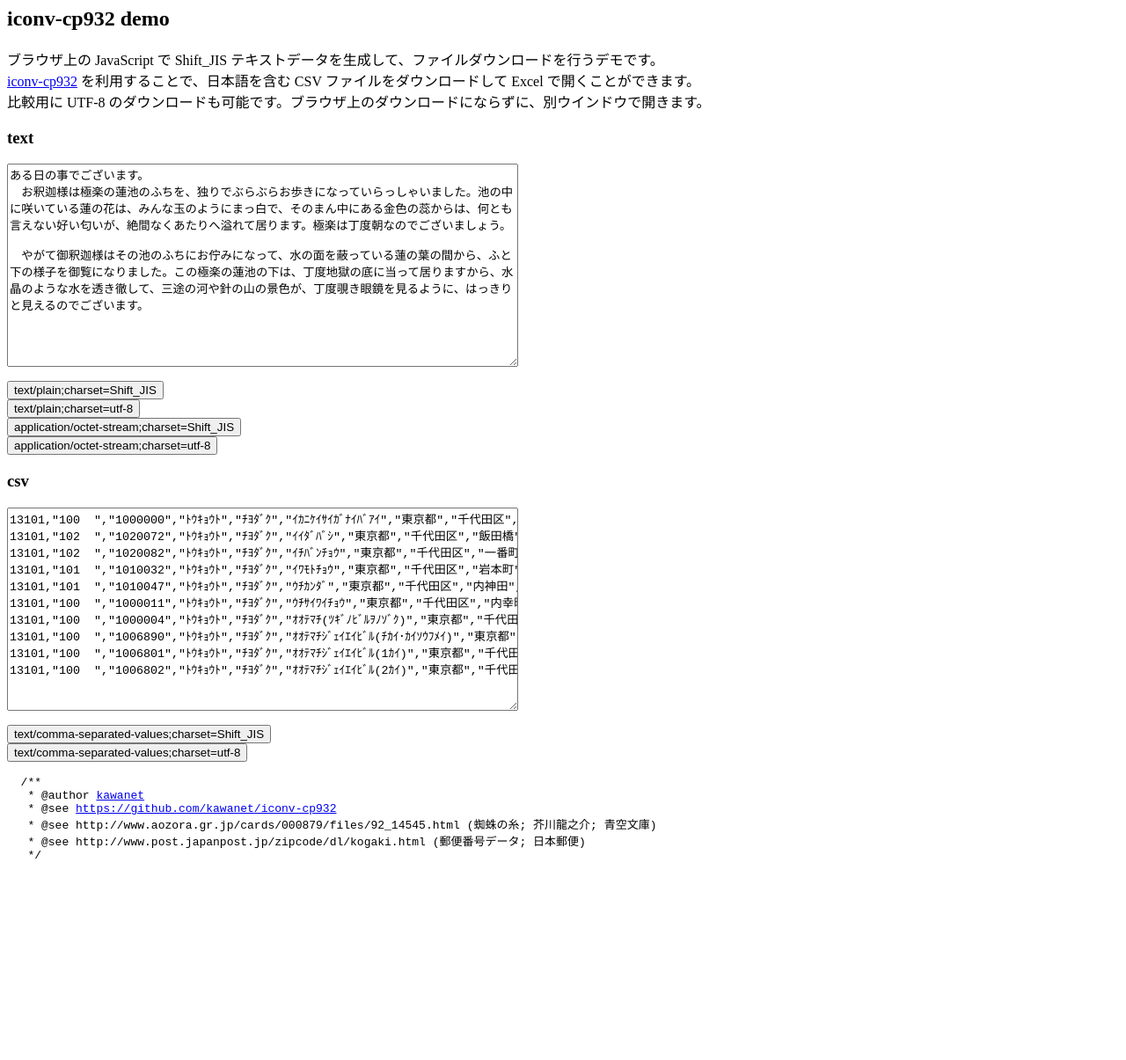
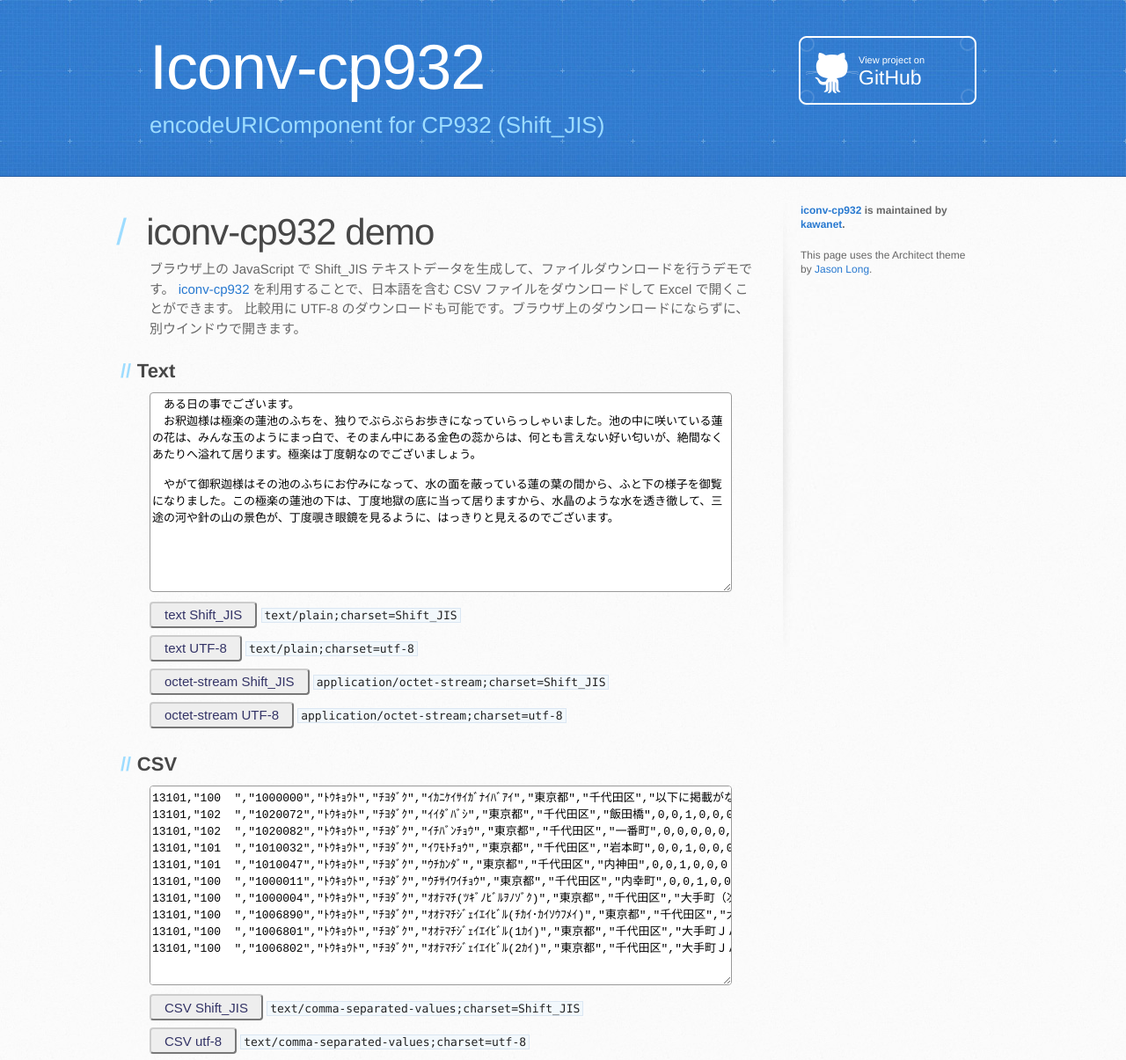
Before and after one commit to kawanet/iconv-cp932, a plain HTML site: page demo/index.html in a window 1280 px wide. Shown: the top 1205 px of the page at 88% size. Before the commit the page ends 993 px from the top, so only its background shows below. Drawn offline with Linux system fonts and the light colour scheme.

Commit message:
demo page applied a theme

```diff
--- a/demo/index.html
+++ b/demo/index.html
@@ -1,33 +1,88 @@
-<html lang="ja">
+<!DOCTYPE html>
+<html>
 <head>
-  <meta charset="utf-8">
-  <title>iconv-cp932 demo</title>
+  <meta charset='utf-8'>
+  <meta http-equiv="X-UA-Compatible" content="chrome=1">
+  <meta name="viewport" content="width=device-width, initial-scale=1, maximum-scale=1">
+  <!--
+  <link href='https://fonts.googleapis.com/css?family=Architects+Daughter' rel='stylesheet' type='text/css'>
+  -->
+  <link rel="stylesheet" type="text/css" href="../stylesheets/stylesheet.css" media="screen" />
+  <link rel="stylesheet" type="text/css" href="../stylesheets/pygment_trac.css" media="screen" />
+  <link rel="stylesheet" type="text/css" href="../stylesheets/print.css" media="print" />
+
+  <!--[if lt IE 9]>
+  <script src="//html5shiv.googlecode.com/svn/trunk/html5.js"></script>
+  <![endif]-->
+
   <script src="https://raw.github.com/kawanet/iconv-cp932/master/public/iconv-cp932.min.js" charset="utf-8"></script>
+
+  <script>
+    function tap(id, type, utf8) {
+      var str = document.getElementById(id).value;
+      if (utf8) {
+        type += ";charset=UTF-8";
+        str = encodeURIComponent(str);
+      } else {
+        type += ";charset=Shift_JIS";
+        str = IconvCP932.encodeURIComponent(str);
+      }
+      var href = "data:" + type + "," + str;
+      window.open(href, "_blank");
+    }
+  </script>
+
+  <style>
+    button { height: 30px; font-size: 15px; margin: 4px 0; border-radius: 4px; background-color: #eee; border-color: #ccc; color: #336; padding: 0 1em; }
+    textarea { height: 17em; width: 95%; font-size: 13px; border: solid 1px #999; border-radius: 4px; }
+  </style>
+
+  <title>IconvCP932 Demo</title>
 </head>
+
 <body>
+<header>
+  <div class="inner">
+    <h1>Iconv-cp932</h1>
+    <h2>encodeURIComponent for CP932 (Shift_JIS)</h2>
+    <a href="https://github.com/kawanet/iconv-cp932" class="button"><small>View project on</small>GitHub</a>
+  </div>
+</header>
 
-<h2>iconv-cp932 demo</h2>
-<p>
-  ブラウザ上の JavaScript で Shift_JIS テキストデータを生成して、ファイルダウンロードを行うデモです。<br>
-  <a href="https://github.com/kawanet/iconv-cp932" target="_blank">iconv-cp932</a> を利用することで、日本語を含む CSV ファイルをダウンロードして Excel で開くことができます。<br>
-  比較用に UTF-8 のダウンロードも可能です。ブラウザ上のダウンロードにならずに、別ウインドウで開きます。<br>
-</p>
-<h3>text</h3>
-  <textarea id="text_input" rows="15" cols="70" wrap="soft"
-    >ある日の事でございます。
+<div id="content-wrapper">
+  <div class="inner clearfix">
+    <section id="main-content">
+      <h1>
+        <a name="iconv-cp932" class="anchor" href="#iconv-cp932"><span class="octicon octicon-link"></span></a>iconv-cp932 demo</h1>
+
+      <p>
+        ブラウザ上の JavaScript で Shift_JIS テキストデータを生成して、ファイルダウンロードを行うデモです。
+        <a href="https://github.com/kawanet/iconv-cp932" target="_blank">iconv-cp932</a> を利用することで、日本語を含む CSV ファイルをダウンロードして Excel で開くことができます。
+        比較用に UTF-8 のダウンロードも可能です。ブラウザ上のダウンロードにならずに、別ウインドウで開きます。
+      </p>
+
+      <h2><a name="text" class="anchor" href="#text"><span class="octicon octicon-link"></span></a>Text</h2>
+
+      <textarea id="text_input" wrap="soft"
+        >　ある日の事でございます。
 　お釈迦様は極楽の蓮池のふちを、独りでぶらぶらお歩きになっていらっしゃいました。池の中に咲いている蓮の花は、みんな玉のようにまっ白で、そのまん中にある金色の蕊からは、何とも言えない好い匂いが、絶間なくあたりへ溢れて居ります。極楽は丁度朝なのでございましょう。
 
 　やがて御釈迦様はその池のふちにお佇みになって、水の面を蔽っている蓮の葉の間から、ふと下の様子を御覧になりました。この極楽の蓮池の下は、丁度地獄の底に当って居りますから、水晶のような水を透き徹して、三途の河や針の山の景色が、丁度覗き眼鏡を見るように、はっきりと見えるのでございます。
-</textarea>
-<p>
-  <button onclick="tap('text_input', 'text/plain');">text/plain;charset=Shift_JIS</button><br>
-  <button onclick="tap('text_input', 'text/plain', true);">text/plain;charset=utf-8</button><br>
-  <button onclick="tap('text_input', 'application/octet-stream');">application/octet-stream;charset=Shift_JIS</button><br>
-  <button onclick="tap('text_input', 'application/octet-stream', true);">application/octet-stream;charset=utf-8</button>
-</p>
-<h3>csv</h3>
-  <textarea id="csv_input" rows="15" cols="70" wrap="off"
-    >13101,"100  ","1000000","ﾄｳｷｮｳﾄ","ﾁﾖﾀﾞｸ","ｲｶﾆｹｲｻｲｶﾞﾅｲﾊﾞｱｲ","東京都","千代田区","以下に掲載がない場合",0,0,0,0,0,0
+      </textarea>
+      <p>
+        <button onclick="tap('text_input', 'text/plain');">text Shift_JIS</button> <code>text/plain;charset=Shift_JIS</code><br>
+        <button onclick="tap('text_input', 'text/plain', true);">text UTF-8</button> <code>text/plain;charset=utf-8</code><br>
+        <button onclick="tap('text_input', 'application/octet-stream');">octet-stream Shift_JIS</button> <code>application/octet-stream;charset=Shift_JIS</code><br>
+        <button onclick="tap('text_input', 'application/octet-stream', true);">octet-stream UTF-8</button> <code>application/octet-stream;charset=utf-8</code>
+      </p>
+
+      <p>
+      </p>
+
+      <h2><a name="csv" class="anchor" href="#csv"><span class="octicon octicon-link"></span></a>CSV</h2>
+
+      <textarea id="csv_input" wrap="off"
+>13101,"100  ","1000000","ﾄｳｷｮｳﾄ","ﾁﾖﾀﾞｸ","ｲｶﾆｹｲｻｲｶﾞﾅｲﾊﾞｱｲ","東京都","千代田区","以下に掲載がない場合",0,0,0,0,0,0
 13101,"102  ","1020072","ﾄｳｷｮｳﾄ","ﾁﾖﾀﾞｸ","ｲｲﾀﾞﾊﾞｼ","東京都","千代田区","飯田橋",0,0,1,0,0,0
 13101,"102  ","1020082","ﾄｳｷｮｳﾄ","ﾁﾖﾀﾞｸ","ｲﾁﾊﾞﾝﾁｮｳ","東京都","千代田区","一番町",0,0,0,0,0,0
 13101,"101  ","1010032","ﾄｳｷｮｳﾄ","ﾁﾖﾀﾞｸ","ｲﾜﾓﾄﾁｮｳ","東京都","千代田区","岩本町",0,0,1,0,0,0
@@ -37,35 +92,29 @@
 13101,"100  ","1006890","ﾄｳｷｮｳﾄ","ﾁﾖﾀﾞｸ","ｵｵﾃﾏﾁｼﾞｪｲｴｲﾋﾞﾙ(ﾁｶｲ･ｶｲｿｳﾌﾒｲ)","東京都","千代田区","大手町ＪＡビル（地階・階層不明）",0,0,0,0,0,0
 13101,"100  ","1006801","ﾄｳｷｮｳﾄ","ﾁﾖﾀﾞｸ","ｵｵﾃﾏﾁｼﾞｪｲｴｲﾋﾞﾙ(1ｶｲ)","東京都","千代田区","大手町ＪＡビル（１階）",0,0,0,0,0,0
 13101,"100  ","1006802","ﾄｳｷｮｳﾄ","ﾁﾖﾀﾞｸ","ｵｵﾃﾏﾁｼﾞｪｲｴｲﾋﾞﾙ(2ｶｲ)","東京都","千代田区","大手町ＪＡビル（２階）",0,0,0,0,0,0
-  </textarea>
-<p>
-  <button onclick="tap('csv_input', 'text/comma-separated-values');">text/comma-separated-values;charset=Shift_JIS</button><br>
-  <button onclick="tap('csv_input', 'text/comma-separated-values', true);">text/comma-separated-values;charset=utf-8</button>
-</p>
+      </textarea>
+      <p>
+        <button onclick="tap('csv_input', 'text/comma-separated-values');">CSV Shift_JIS</button> <code>text/comma-separated-values;charset=Shift_JIS</code><br>
+        <button onclick="tap('csv_input', 'text/comma-separated-values', true);">CSV utf-8</button> <code>text/comma-separated-values;charset=utf-8</code>
+      </p>
 
-<pre>
-  /**
-   * @author <a href="http://www.kawa.net/" target="_blank">kawanet</a>
-   * @see <a href="https://github.com/kawanet/iconv-cp932" target="_blank">https://github.com/kawanet/iconv-cp932</a>
-   * @see http://www.aozora.gr.jp/cards/000879/files/92_14545.html (蜘蛛の糸; 芥川龍之介; 青空文庫)
-   * @see http://www.post.japanpost.jp/zipcode/dl/kogaki.html (郵便番号データ; 日本郵便)
-   */
-</pre>
+      <h2><a name="links" class="anchor" href="#links"><span class="octicon octicon-link"></span></a>Link</h2>
 
-<script>
-  function tap(id, type, utf8) {
-    var str = document.getElementById(id).value;
-    if (utf8) {
-      type += ";charset=UTF-8";
-      str = encodeURIComponent(str);
-    } else {
-      type += ";charset=Shift_JIS";
-      str = IconvCP932.encodeURIComponent(str);
-    }
-    var href = "data:" + type + "," + str;
-    window.open(href, "_blank");
-  }
-</script>
+      <ul>
+        <li>http://www.aozora.gr.jp/cards/000879/files/92_14545.html (蜘蛛の糸; 芥川龍之介; 青空文庫)</li>
+        <li>http://www.post.japanpost.jp/zipcode/dl/kogaki.html (郵便番号データ; 日本郵便)</li>
+      </ul>
+
+    </section>
+
+    <aside id="sidebar">
+      <p class="repo-owner"><a href="https://github.com/kawanet/iconv-cp932">iconv-cp932</a> is maintained by <a href="https://github.com/kawanet">kawanet</a>.</p>
+
+      <p>This page uses the Architect theme by <a href="https://twitter.com/jasonlong">Jason Long</a>.</p>
+    </aside>
+  </div>
+</div>
+
 
 </body>
 </html>
```
